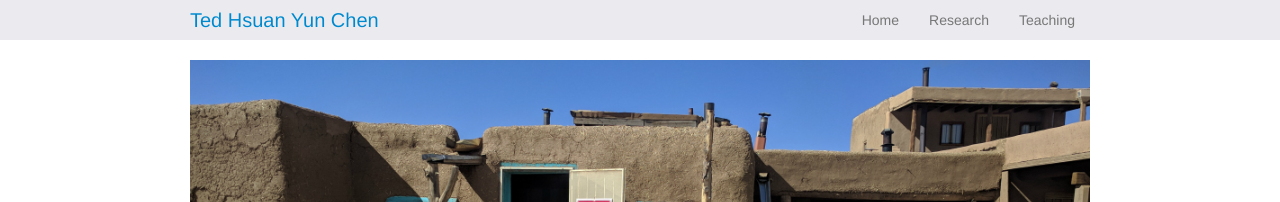
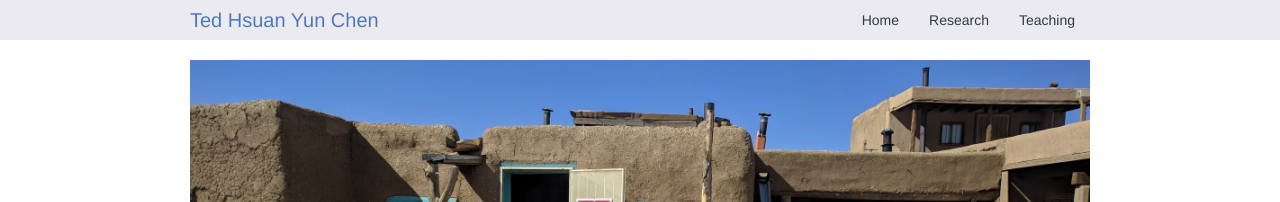
Before and after one commit to tedhchen/tedhchen.github.io, a Jekyll site: the page built from index.md, in a window 1280 px wide. Shown: the top 202 px of the page. Built offline with Jekyll 4.4.1, drawn with Linux system fonts in a browser that asks for light colours.

Commit message:
changed colours in navbar

```diff
--- a/assets/themes/twitter/css/style.css
+++ b/assets/themes/twitter/css/style.css
@@ -40,10 +40,11 @@
 .navbar .nav > li > a {
 	padding: 10px 15px 10px;
 	text-shadow: none;
+	color: #2f3b45;
 }
 
 .navbar .brand {
-    color: #0088cc;
+    color: #4c76ba;
 	text-shadow: 0 0 0 #ffffff;
 }
 
```
